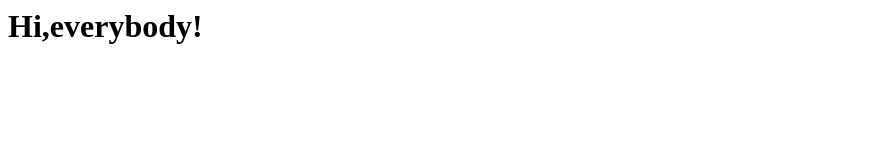
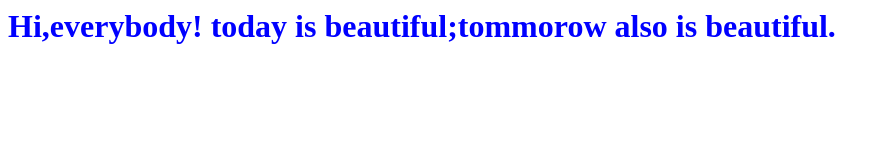
Before and after one commit to fllowyong/fllowyong.github.io, a plain HTML site: page index.html in a window 1280 px wide. Shown: the whole page, without its empty margins (0-890 px from the left). Drawn offline with Linux system fonts and the light colour scheme.

Commit message:
add inline-style

```diff
--- a/index.html
+++ b/index.html
@@ -1,3 +1,4 @@
-<h1>
+<h1 style="color:blue">
   Hi,everybody!
+  today is beautiful;tommorow also is beautiful.
 </h1>
```
